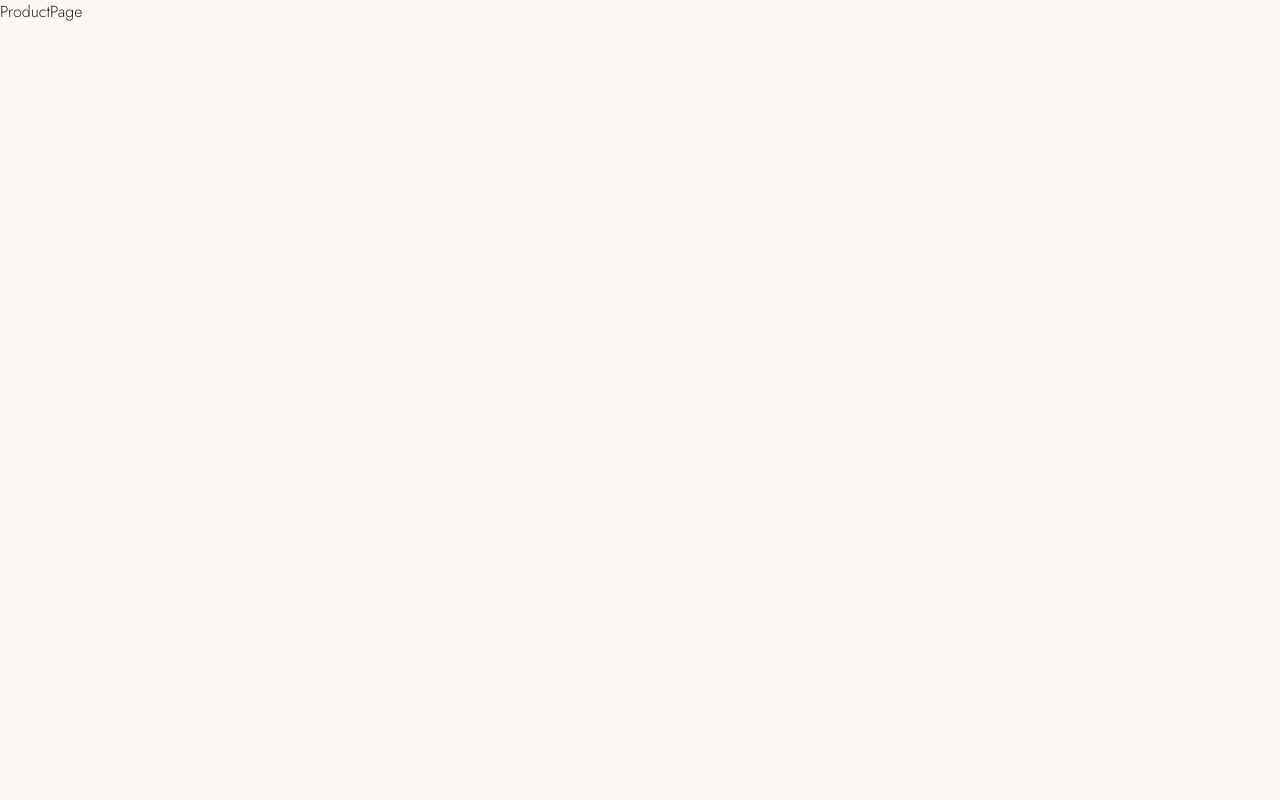
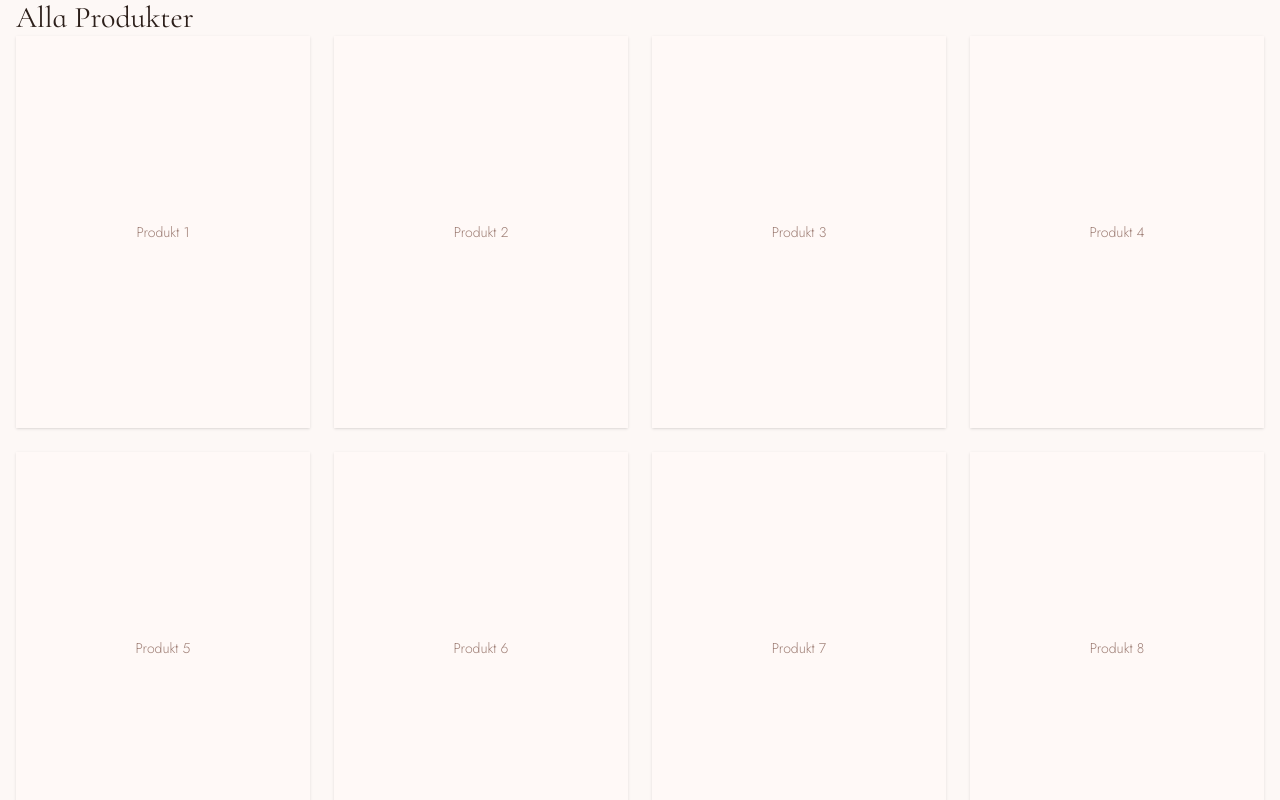
Before and after one commit to dianaparagina90-ai/E-handel-project, a React (Vite) app: page / in a window 1280 px wide. Shown: the top 800 px of the page. Built offline with nearby package versions, Linux system fonts and the light colour scheme.

Commit message:
grid with placeholder data

```diff
--- a/src/App.tsx
+++ b/src/App.tsx
@@ -8,6 +8,8 @@ import "./App.css";
 
 const App = () => {
   return (
+    <div className="flex flex-col min-h-screen">
+      <main className="flex-1">
         <Routes>
           <Route path="/" element={<ProductPage />} />
           <Route path="/ProductDetail" element={<ProductDetailPage />} />
@@ -15,6 +17,8 @@ const App = () => {
           <Route path="/Checkout" element={<CheckoutPage />} />
           <Route path="/Confirmation" element={<ConfirmationPage />} />
         </Routes>
+      </main>
+    </div>
   );
 };
 
--- a/src/components/pages/ProductPage.tsx
+++ b/src/components/pages/ProductPage.tsx
@@ -1,7 +1,25 @@
 import React from "react";
 
 function ProductPage() {
-  return <div>ProductPage</div>;
+  const placeholderCount = 12;
+
+  return (
+    <div className="max-w-7xl mx-auto px-4">
+      <h1 className="font-display text-3xl">Alla Produkter</h1>
+      <div className="grid grid-cols-2 md:grid-cols-4 gap-6 pb-12">
+        {Array.from({ length: placeholderCount }).map((_, i) => (
+          <div
+            key={i}
+            className="aspect-3/4 bg-(--card) flex items-center justify-center shadow-sm hover:shadow-md transition-shadow"
+          >
+            <span className="text-sm text-(--muted-foreground)">
+              Produkt {i + 1}
+            </span>
+          </div>
+        ))}
+      </div>
+    </div>
+  );
 }
 
 export default ProductPage;
```
Lines whose indentation alone changed are shown as unchanged.
